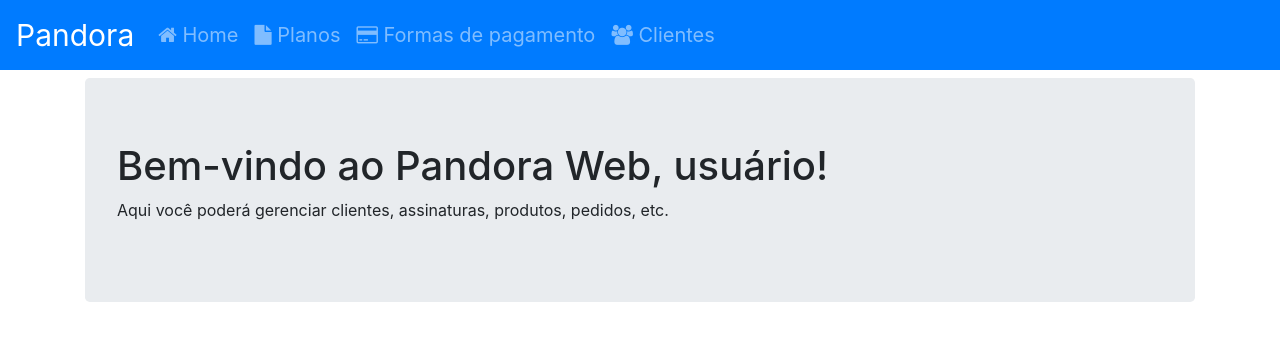
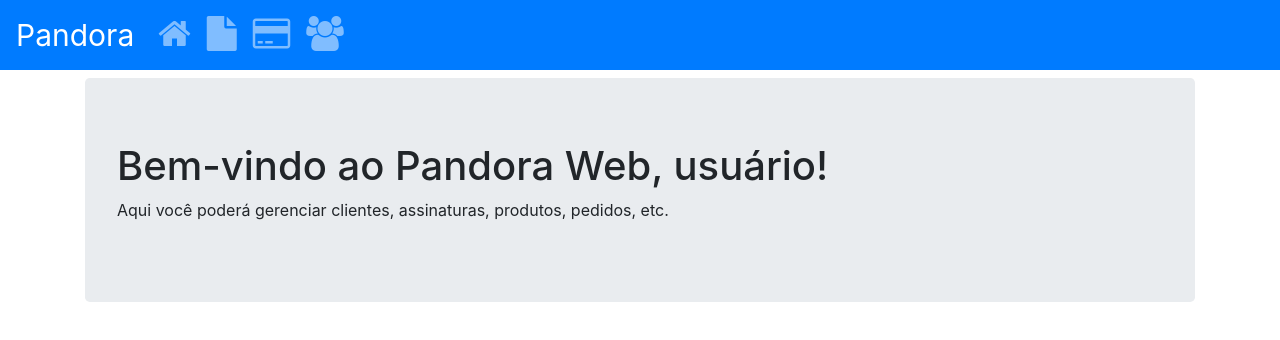
Before and after one commit to bonfanteandre/pandora-web, an Angular app: page /home in a window 1280 px wide. Shown: the top 340 px of the page. Built offline with nearby package versions, Linux system fonts and the light colour scheme.

Commit message:
Adjusting menu to use only icons

```diff
--- a/src/app/core/components/header/header-item/header-item.component.html
+++ b/src/app/core/components/header/header-item/header-item.component.html
@@ -1,4 +1,4 @@
-<a *ngIf="item" class="nav-link pndr-header-item" [routerLink]="[item.route]">
+<a *ngIf="item" class="nav-link pndr-header-item" [routerLink]="[item.route]"
+    data-toggle="tooltip" data-placement="bottom" title="{{ item.title }}">
     <i class="{{ item.icon }}"></i>
-    {{ item.title }}
 </a>
--- a/src/app/core/components/header/header-item/header-item.component.scss
+++ b/src/app/core/components/header/header-item/header-item.component.scss
@@ -2,3 +2,7 @@
     font-size: 20px;
     padding: 8px;
 }
+
+.fa {
+    font-size: 35px;
+}
```
